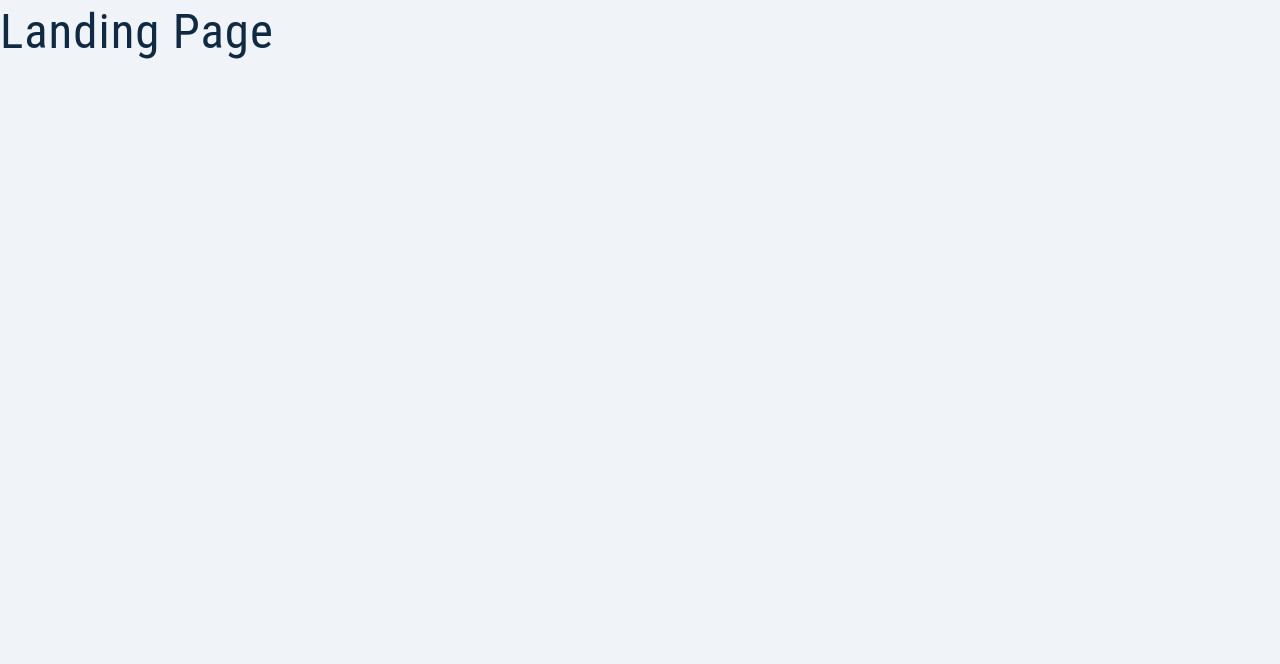
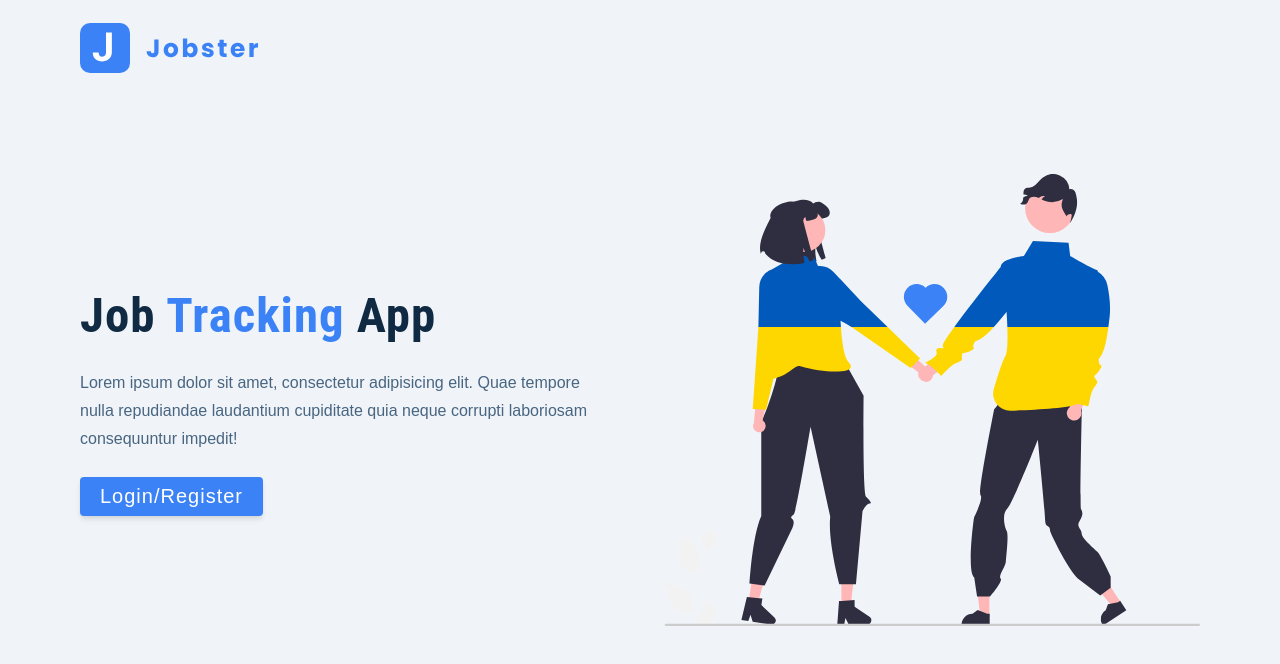
Before and after one commit to Otabektech/jobster-react-redux, a React (Create React App) app: page / in a window 1280 px wide. Shown: the top 664 px of the page. Built offline with nearby package versions, Linux system fonts and the light colour scheme.

Commit message:
Add basic setups for landing page

```diff
--- a/package.json
+++ b/package.json
@@ -10,6 +10,7 @@
     "react": "^18.2.0",
     "react-dom": "^18.2.0",
     "react-scripts": "5.0.1",
+    "styled-components": "^5.3.6",
     "web-vitals": "^2.1.4"
   },
   "scripts": {
--- a/src/App.js
+++ b/src/App.js
@@ -1,4 +1,5 @@
 import Landing from "./pages/Landing";
+import styled from "styled-components";
 
 function App() {
   return (
--- a/src/pages/Landing.js
+++ b/src/pages/Landing.js
@@ -1,8 +1,30 @@
 import logo from "../assets/images/logo.svg";
 import main from "../assets/images/main.svg";
+import Wrapper from "../assets/wrappers/LandingPage";
 
 const Landing = () => {
-  return <h1>Landing page</h1>;
+  return (
+    <Wrapper>
+      <nav>
+        <img src={logo} alt="jobster logo" className="logo" />
+      </nav>
+      <div className="container page">
+        {/* info */}
+        <div className="info">
+          <h1>
+            job <span>tracking</span> app
+          </h1>
+          <p>
+            Lorem ipsum dolor sit amet, consectetur adipisicing elit. Quae
+            tempore nulla repudiandae laudantium cupiditate quia neque corrupti
+            laboriosam consequuntur impedit!
+          </p>
+          <button className="btn btn-hero">Login/Register</button>
+        </div>
+        <img src={main} alt="job hunt" className="img main-img" />
+      </div>
+    </Wrapper>
+  );
 };
 
 export default Landing;
```
Also changed, not shown: 1 other file (tests, documents, lock files or other folders).
